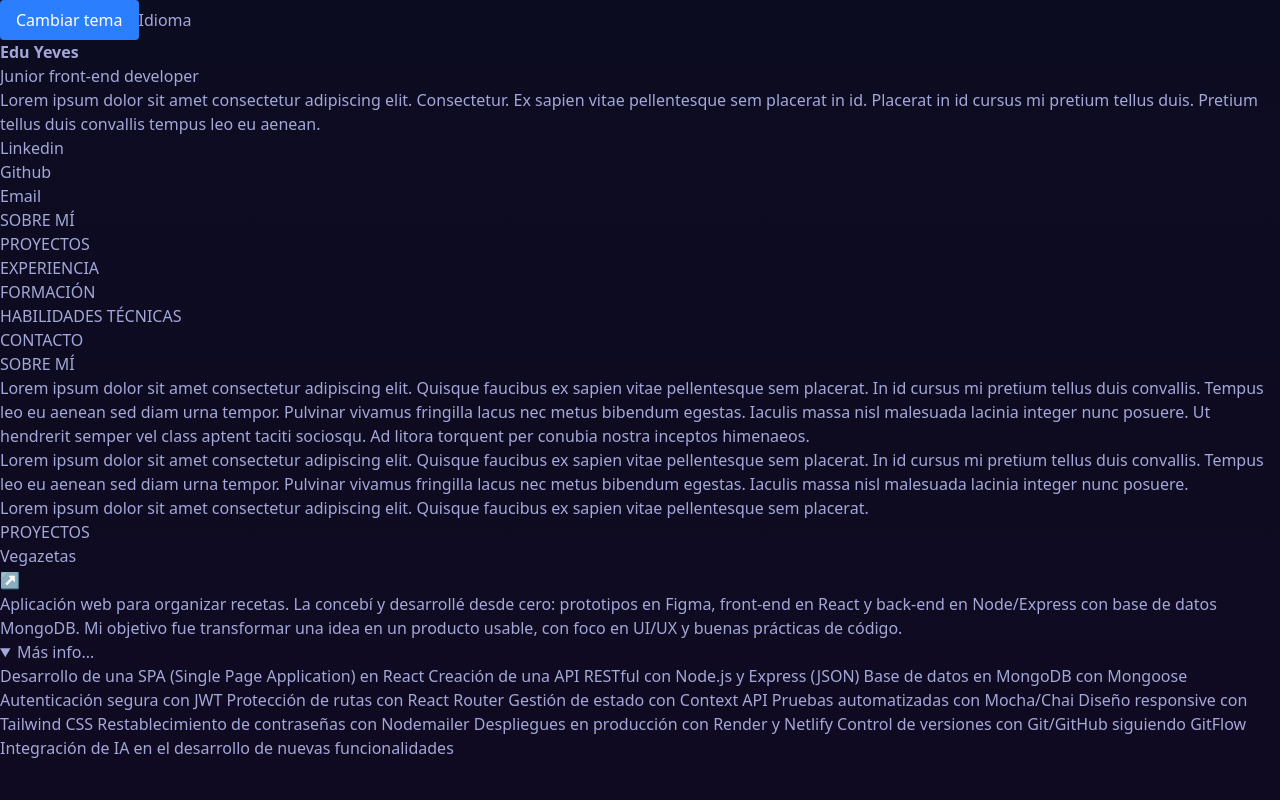
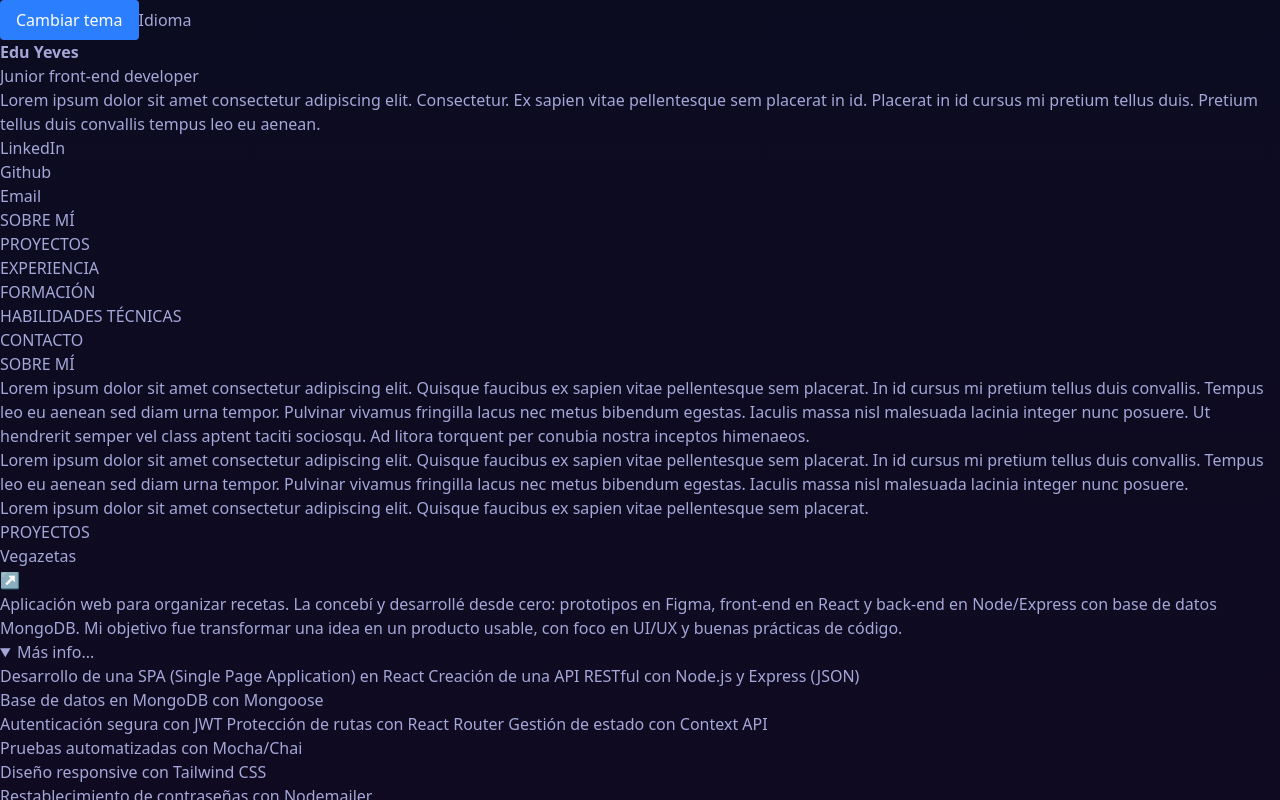
Before and after one commit to Yevestevez/eduyeves-dev, a React (Vite) app: page / in a window 1280 px wide. Both pictures are taken after a click on the heading "Más info...". Shown: the top 800 px of the page. Built offline with nearby package versions, Linux system fonts and the light colour scheme.

Commit message:
Add some accesibility to App

```diff
--- a/src/App.jsx
+++ b/src/App.jsx
@@ -35,7 +35,7 @@ function App() {
                     tellus duis convallis tempus leo eu aenean.
                 </p>
                 <ul>
-                    <li>Linkedin</li>
+                    <li>LinkedIn</li>
                     <li>Github</li>
                     <li>Email</li>
                 </ul>
@@ -52,7 +52,7 @@ function App() {
             </header>
 
             <main>
-                <section>
+                <section aria-labelledby="Sobre mí">
                     <h2>SOBRE MÍ</h2>
                     <p>
                         Lorem ipsum dolor sit amet consectetur adipiscing elit.
@@ -81,7 +81,7 @@ function App() {
                     </p>
                 </section>
 
-                <section>
+                <section aria-label="Proyectos">
                     <h2>PROYECTOS</h2>
                     {/* Componentes */}
                     <article>
@@ -100,34 +100,51 @@ function App() {
                         </header>
                         <details>
                             <summary>Más info...</summary>
-                            <p>
-                                Desarrollo de una SPA (Single Page Application)
-                                en React Creación de una API RESTful con Node.js
-                                y Express (JSON) Base de datos en MongoDB con
-                                Mongoose Autenticación segura con JWT Protección
-                                de rutas con React Router Gestión de estado con
-                                Context API Pruebas automatizadas con Mocha/Chai
-                                Diseño responsive con Tailwind CSS
-                                Restablecimiento de contraseñas con Nodemailer
-                                Despliegues en producción con Render y Netlify
-                                Control de versiones con Git/GitHub siguiendo
-                                GitFlow Integración de IA en el desarrollo de
-                                nuevas funcionalidades
-                            </p>
+                            <ul>
+                                <li>
+                                    Desarrollo de una SPA (Single Page
+                                    Application) en React Creación de una API
+                                    RESTful con Node.js y Express (JSON)
+                                </li>
+                                <li>Base de datos en MongoDB con Mongoose</li>
+                                <li>
+                                    Autenticación segura con JWT Protección de
+                                    rutas con React Router Gestión de estado con
+                                    Context API
+                                </li>
+                                <li>Pruebas automatizadas con Mocha/Chai</li>
+                                <li>Diseño responsive con Tailwind CSS</li>
+                                <li>
+                                    Restablecimiento de contraseñas con
+                                    Nodemailer
+                                </li>
+                                <li>
+                                    Despliegues en producción con Render y
+                                    Netlify
+                                </li>
+                                <li>
+                                    Control de versiones con Git/GitHub
+                                    siguiendo GitFlow
+                                </li>
+                                <li>
+                                    Integración de IA en el desarrollo de nuevas
+                                    funcionalidades
+                                </li>
+                            </ul>
                             <img src="../favicon-code.svg" alt="#" />
                         </details>
                     </article>
                 </section>
 
-                <section>
+                <section aria-label="Experiencia">
                     <h2>EXPERIENCIA</h2>
                 </section>
 
-                <section>
+                <section aria-label="Formación">
                     <h2>FORMACIÓN</h2>
                 </section>
 
-                <section>
+                <section aria-label="Contacto">
                     <h2>CONTACTO</h2>
                 </section>
             </main>
```
